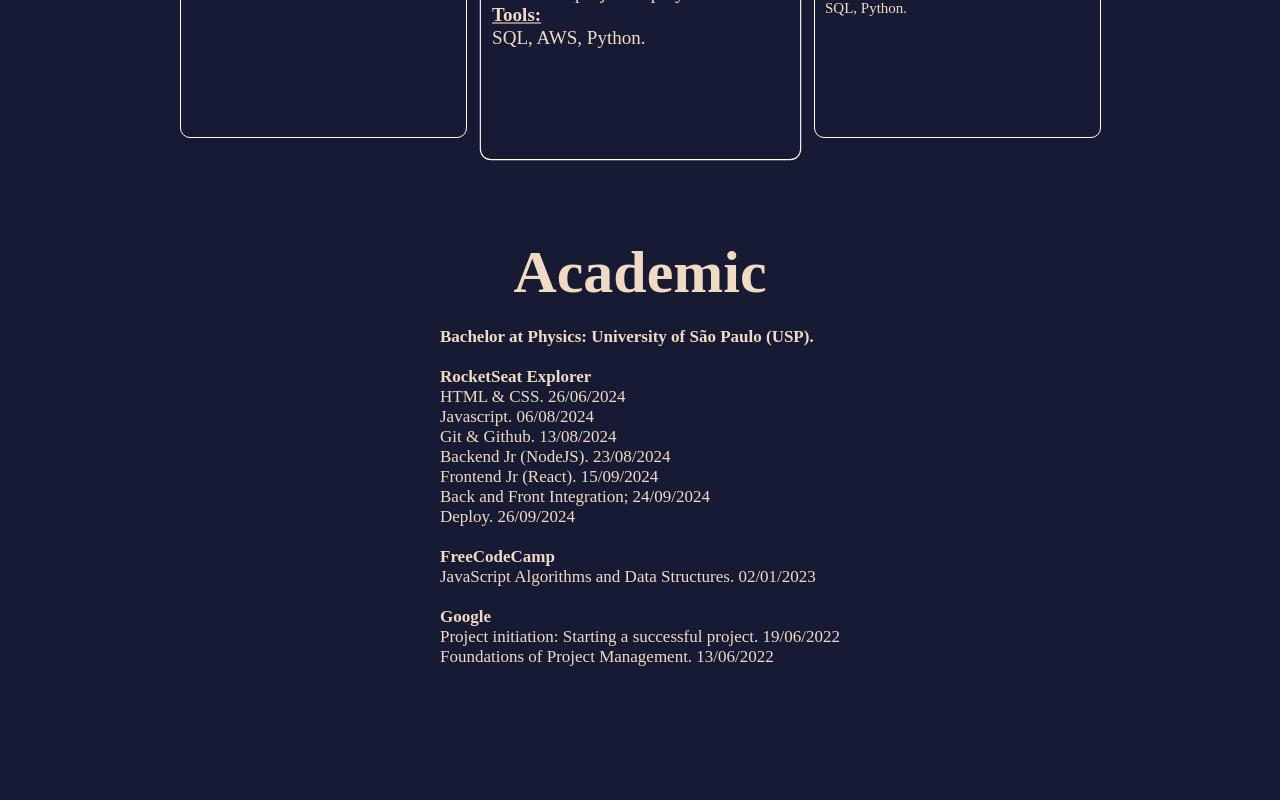
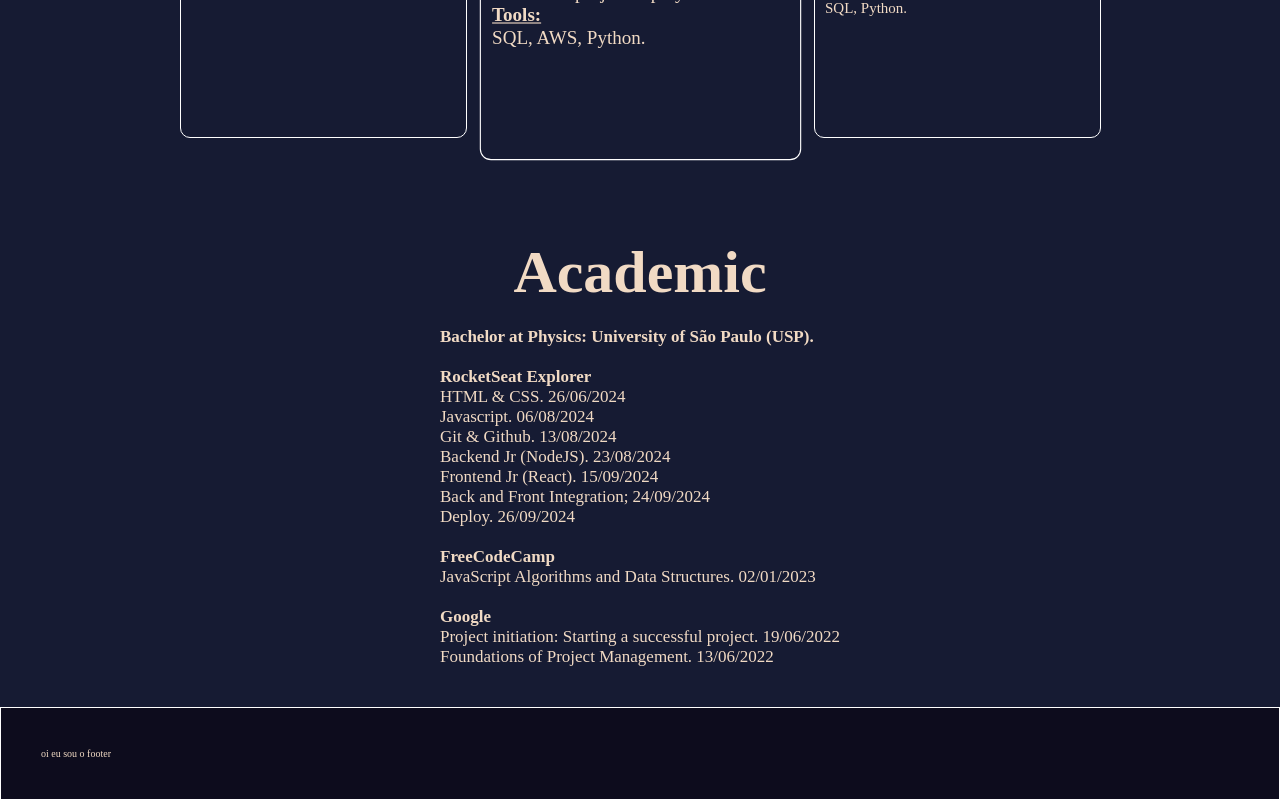
Before and after one commit to thalfor/websiteFrontend, a React (Vite) app: page /ProfessionalExpEng in a window 1280 px wide. Shown: the part 461-1261 px from the top of the page. Before the commit the page ends 1168 px from the top, so only its background shows below. Built offline with nearby package versions, Linux system fonts and the light colour scheme; a web font is replaced by a local one.

Commit message:
changes height and main footer

```diff
--- a/src/components/footer/index.jsx
+++ b/src/components/footer/index.jsx
@@ -4,9 +4,7 @@ export function Footer() {
 
   return (
     <Container>
-      <header className='footer'>
         oi eu sou o footer
-      </header>
     </Container>
   );
 }
--- a/src/components/footer/styles.js
+++ b/src/components/footer/styles.js
@@ -4,22 +4,14 @@ import styled from 'styled-components';
 export const Container = styled.div`
 
   background-color: ${({ theme }) => theme.colors.backgroundComponents};
+
   border: 1px solid white;
 
-  width: 100%;
-  height: 4rem;
+  text-align: left;
+  padding: 4rem;
+  right: 0;
+  left: 0;
+  bottom: 0;
 
-  position:absolute;
-
-    .footer {
-      width: 100%;
-      display: flex;
-      flex-direction: row;
-      position: relative;
-      justify-content: center;
-      padding: 0;
-      top: unset;
-    }
-
-
+  margin-top: auto;
 `;
--- a/src/main.jsx
+++ b/src/main.jsx
@@ -6,7 +6,7 @@ import GlobalStyles from './styles/global.js';
 import theme from './styles/theme.js';
 import { Routes } from './routes';
 import { Navbar } from '../src/components/navBar';
-//import { HobbiesEng } from './pages/hobbiesEng';
+import { Footer } from '../src/components/footer';
 //
 createRoot(document.getElementById("root")).render(
   <StrictMode>
@@ -14,6 +14,7 @@ createRoot(document.getElementById("root")).render(
       <GlobalStyles/>
       <Navbar />
       <Routes />
+      <Footer />
     </ThemeProvider>
   </StrictMode>
 );
--- a/src/pages/homeEng/index.jsx
+++ b/src/pages/homeEng/index.jsx
@@ -15,7 +15,7 @@ export function HomeEng(){
       </Brand>
       <Paragraph>
         <p>
-          Welcome to my website! uhul!
+          so anyway Welcome to my website!
         </p>
       </Paragraph>
     </Container>
--- a/src/pages/homeEng/styles.js
+++ b/src/pages/homeEng/styles.js
@@ -1,16 +1,27 @@
 import styled from 'styled-components';
 
 export const Container = styled.div`
+  * {
+    padding: 0;
+    margin: 0;
+    box-sizing: border-box;
+  }
+
   width: 100%;
-  height: 100vh;
+  height: 100dvh;
   background-color: ${({ theme }) => theme.colors.background};
   color: ${({ theme }) => theme.colors.text};
   overflow: auto;
 `;
+//
+export const Brand = styled.div`
+  * {
+    padding: 0;
+    margin: 0;
+    box-sizing: border-box;
+  }
+  width: 100%;
 
-// Default mobile-first styles
-export const Brand = styled.div`
-  width: 100%;
   font-size: 1.3rem;
   display: flex;
   flex-direction: column;
@@ -28,10 +39,11 @@ export const Brand = styled.div`
     margin: 0;
   }
 
-  // Desktop styles
   @media (min-width: 768px) {
+
     width: 100%;
-    font-size: 3rem;
+
+    font-size: 2rem;
     display: flex;
     flex-direction: row;
     align-items: center;
@@ -44,14 +56,20 @@ export const Brand = styled.div`
 
     > img {
       border-radius: 50%;
-      height: 40rem;
+      height: 30rem;
       margin-right: 10rem;
     }
   }
 `;
 
 export const Paragraph = styled.div`
+  * {
+    padding: 0;
+    margin: 0;
+    box-sizing: border-box;
+  }
   width: 100%;
+
   font-size: 3rem;
   display: flex;
   flex-direction: column;
@@ -63,7 +81,6 @@ export const Paragraph = styled.div`
     text-align: center;
   }
 
-  // Desktop styles
   @media (min-width: 768px) {
     font-size: 4rem;
     margin-top: 2rem;
--- a/src/pages/professionalExpEng/styles.js
+++ b/src/pages/professionalExpEng/styles.js
@@ -3,7 +3,15 @@ import styled from 'styled-components';
 //
 export const Container = styled.div`
 
+* {
+    padding: 0;
+    margin: 0;
+    box-sizing: border-box;
+  }
   //border: 1px solid white;
+
+  position: relative;
+  min-height: 100%;
 
   width: 100%;
   padding: 0 6rem;
@@ -54,11 +62,16 @@ export const Container = styled.div`
 //
 export const Courses = styled.div`
 
-* {
-  margin: 0;
-  padding: 0;
-  box-sizing: border-box;
-}
+  * {
+    margin: 0;
+    padding: 0;
+    box-sizing: border-box;
+  }
+
+  position: relative;
+  min-height: 100%;
+  padding-bottom: 4rem;
+
 
   //border: 1px solid white;
 
```
